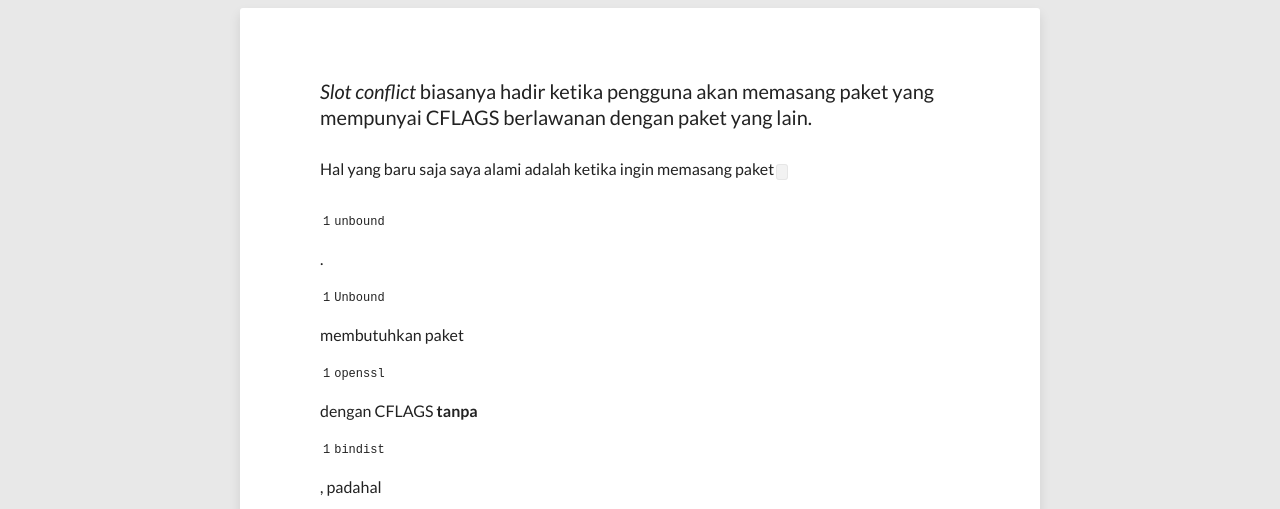
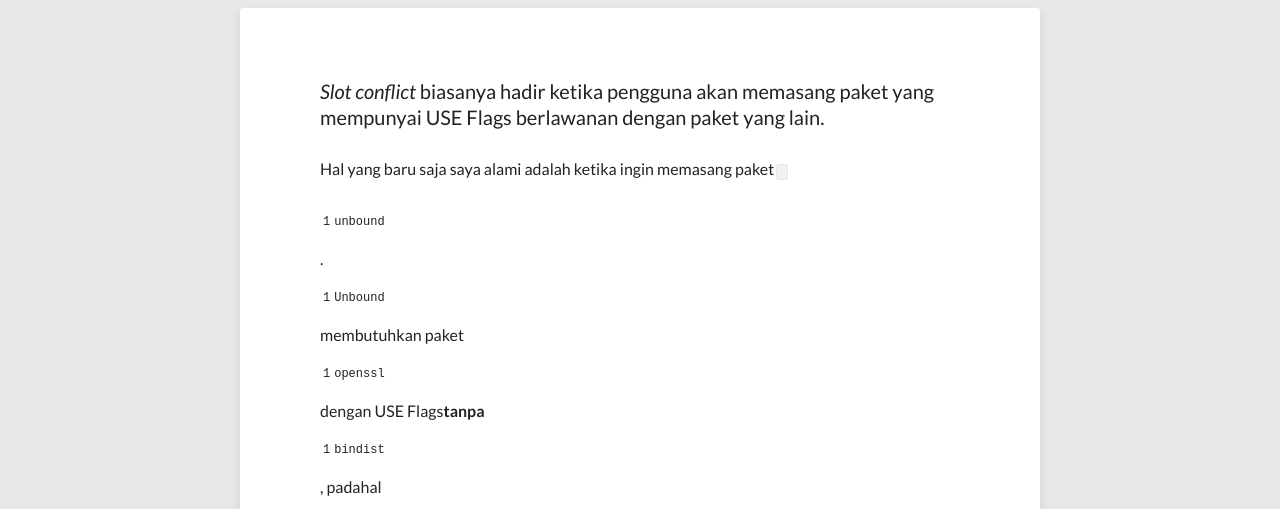
Before and after one commit to rafeyu/rafeyu.github.io, a Jekyll site: the page built from _posts/2015-05-01-masalah-slot-conflict-di-gentoo.md, in a window 1280 px wide and 1400 px high. Shown: the part 190-699 px from the top of the window. Built offline with Jekyll 4.4.1, drawn with Linux system fonts in a browser that asks for light colours; nearby versions of some CDN libraries; comment, search, counter and statistics services are not loaded; some of the changed text lies outside the part shown.

Commit message:
'USE Flags' instead

````diff
--- a/_posts/2015-05-01-masalah-slot-conflict-di-gentoo.md
+++ b/_posts/2015-05-01-masalah-slot-conflict-di-gentoo.md
@@ -12,9 +12,9 @@ comments: true
 share: true
 ---
 
-*Slot conflict* biasanya hadir ketika pengguna akan memasang paket yang mempunyai CFLAGS berlawanan dengan paket yang lain.
+*Slot conflict* biasanya hadir ketika pengguna akan memasang paket yang mempunyai USE Flags berlawanan dengan paket yang lain.
 
-Hal yang baru saja saya alami adalah ketika ingin memasang paket `unbound`. `Unbound` membutuhkan paket `openssl` dengan CFLAGS **tanpa** `bindist`, padahal `openssh` memerlukan `openssl` **dengan** `bindist`. Galat yang muncul akan seperti ini:
+Hal yang baru saja saya alami adalah ketika ingin memasang paket `unbound`. `Unbound` membutuhkan paket `openssl` dengan USE Flags**tanpa** `bindist`, padahal `openssh` memerlukan `openssl` **dengan** `bindist`. Galat yang muncul akan seperti ini:
 
     # emerge -av unbound
 
@@ -40,15 +40,15 @@ Hal yang baru saja saya alami adalah ketika ingin memasang paket `unbound`. `Unb
              >=dev-libs/openssl-0.9.6d:0[bindist=] required by
              (net-misc/openssh-6.7_p1:0/0::gentoo, installed)
 
-Sebenarnya, galat (*error*) muncul akibat paket `openssh` yang menggunakan CFLAGS `bindist`. Segala paket dengan CFLAGS `bindist` akan menjadi dependensi paket yang ber-CFLAGS `bindist` pula, dan sebaliknya. Dalam kasus ini:
+Sebenarnya, galat (*error*) muncul akibat paket `openssh` yang menggunakan USE Flags `bindist`. Segala paket dengan USE Flags `bindist` akan menjadi dependensi paket yang ber-USE Flags `bindist` pula, dan sebaliknya. Dalam kasus ini:
 
 ```
 openssh (bindist) -> openssl (bindist) -> unbound (-bindist)
 ```
 
-`openssl` akan selalu konflik dengan `unbound`, selama kebutuhan CFLAGS `bindist` berbeda (`unbound` tidak memerlukan `bindist`, `openssl` masih memakai `bindist`, `openssh` pakai `bindist`).
+`openssl` akan selalu konflik dengan `unbound`, selama kebutuhan USE Flags `bindist` berbeda (`unbound` tidak memerlukan `bindist`, `openssl` masih memakai `bindist`, `openssh` pakai `bindist`).
 
-Untuk menyelesaikan konflik ini, saya hanya perlu meng-`emerge` ulang `openssh` dan `openssl` tanpa CFLAGS `bindist`.
+Untuk menyelesaikan konflik ini, saya hanya perlu meng-`emerge` ulang `openssh` dan `openssl` tanpa USE Flags `bindist`.
 
 ```
 openssh (-bindist) -> openssl (-bindist) -> unbound (-bindist)
````
